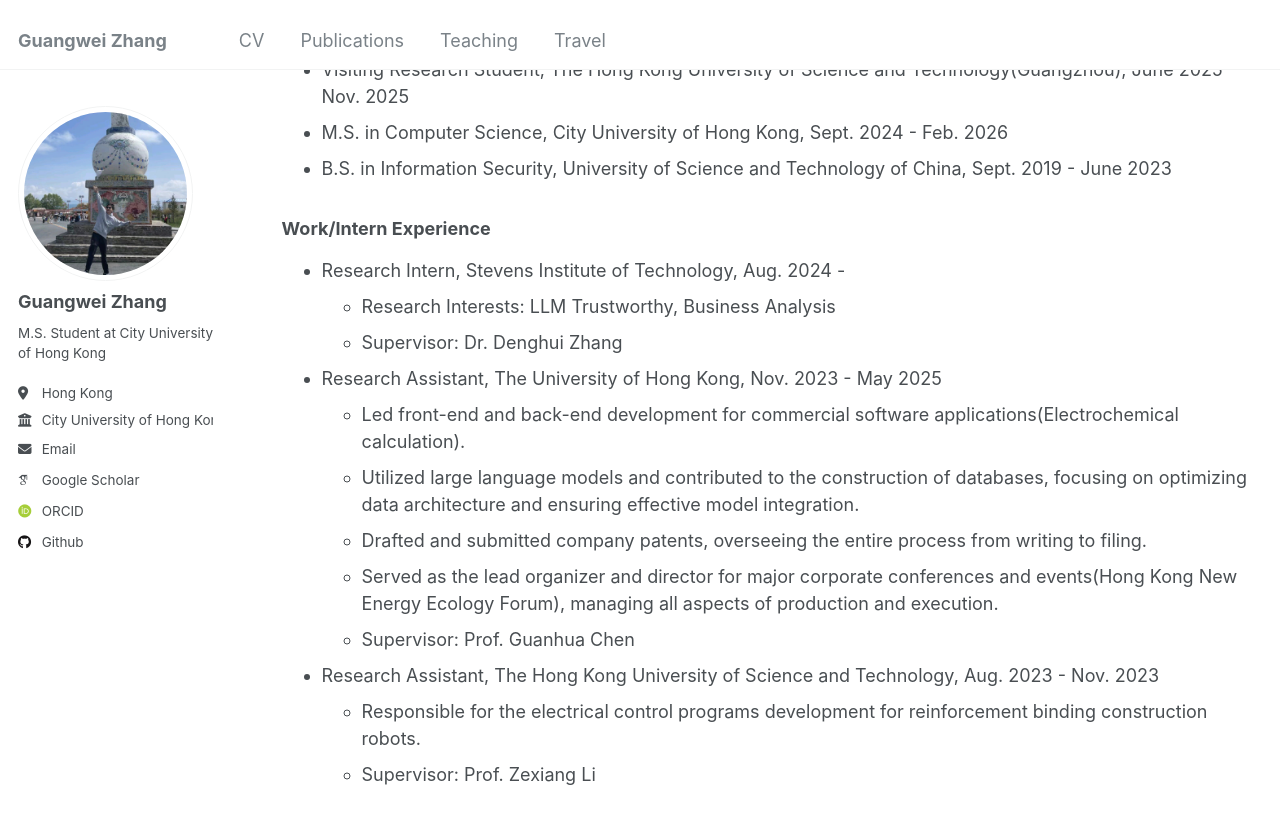
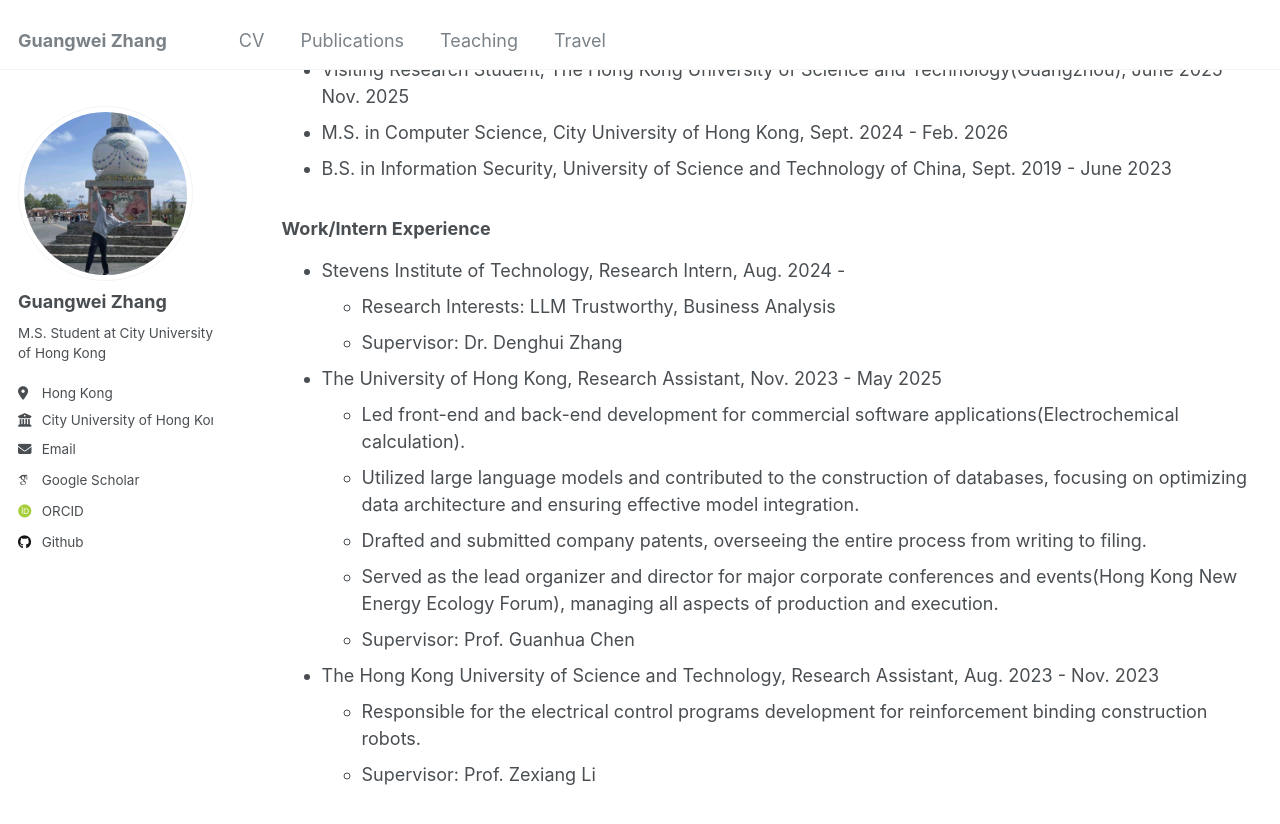
Before and after one commit to changhu73/changhu73.github.io, a Jekyll site: the page built from _pages/cv.md, in a window 1280 px wide and 900 px high, scrolled down 209 px. Shown: the top 824 px of the window. Built offline with Jekyll 4.4.1, drawn with Linux system fonts in a browser that asks for light colours; some web fonts are replaced.

Commit message:
Update cv.md

```diff
--- a/_pages/cv.md
+++ b/_pages/cv.md
@@ -20,17 +20,17 @@ redirect_from:
 
 
 ### Work/Intern Experience
-* Research Intern, Stevens Institute of Technology, Aug. 2024 -
+* Stevens Institute of Technology, Research Intern, Aug. 2024 -
   *  Research Interests: LLM Trustworthy, Business Analysis
   *  Supervisor: Dr. Denghui Zhang
 
-* Research Assistant, The University of Hong Kong, Nov. 2023 - May 2025  <!-- Hong Kong Quantum AI Lab -->
+* The University of Hong Kong, Research Assistant, Nov. 2023 - May 2025  <!-- Hong Kong Quantum AI Lab -->
   *  Led front-end and back-end development for commercial software applications(Electrochemical calculation).
   *  Utilized large language models and contributed to the construction of databases, focusing on optimizing data architecture and ensuring effective model integration.
   *  Drafted and submitted company patents, overseeing the entire process from writing to filing.
   *  Served as the lead organizer and director for major corporate conferences and events(Hong Kong New Energy Ecology Forum), managing all aspects of production and execution.
   *  Supervisor: Prof. Guanhua Chen
 
-* Research Assistant, The Hong Kong University of Science and Technology, Aug. 2023 - Nov. 2023 <!-- Hong Kong Center for Construction Robotics -->
+* The Hong Kong University of Science and Technology, Research Assistant, Aug. 2023 - Nov. 2023 <!-- Hong Kong Center for Construction Robotics -->
   * Responsible for the electrical control programs development for reinforcement binding construction robots.
   * Supervisor: Prof. Zexiang Li
```
